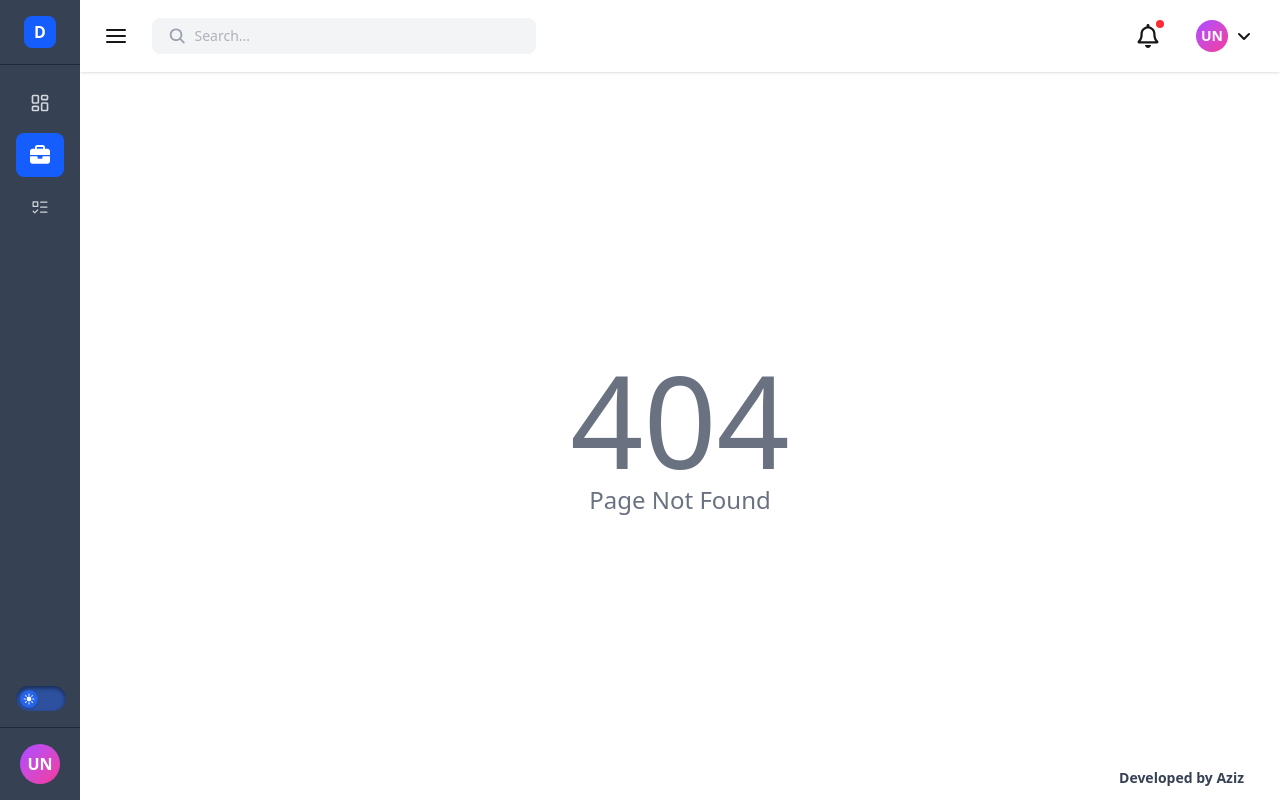
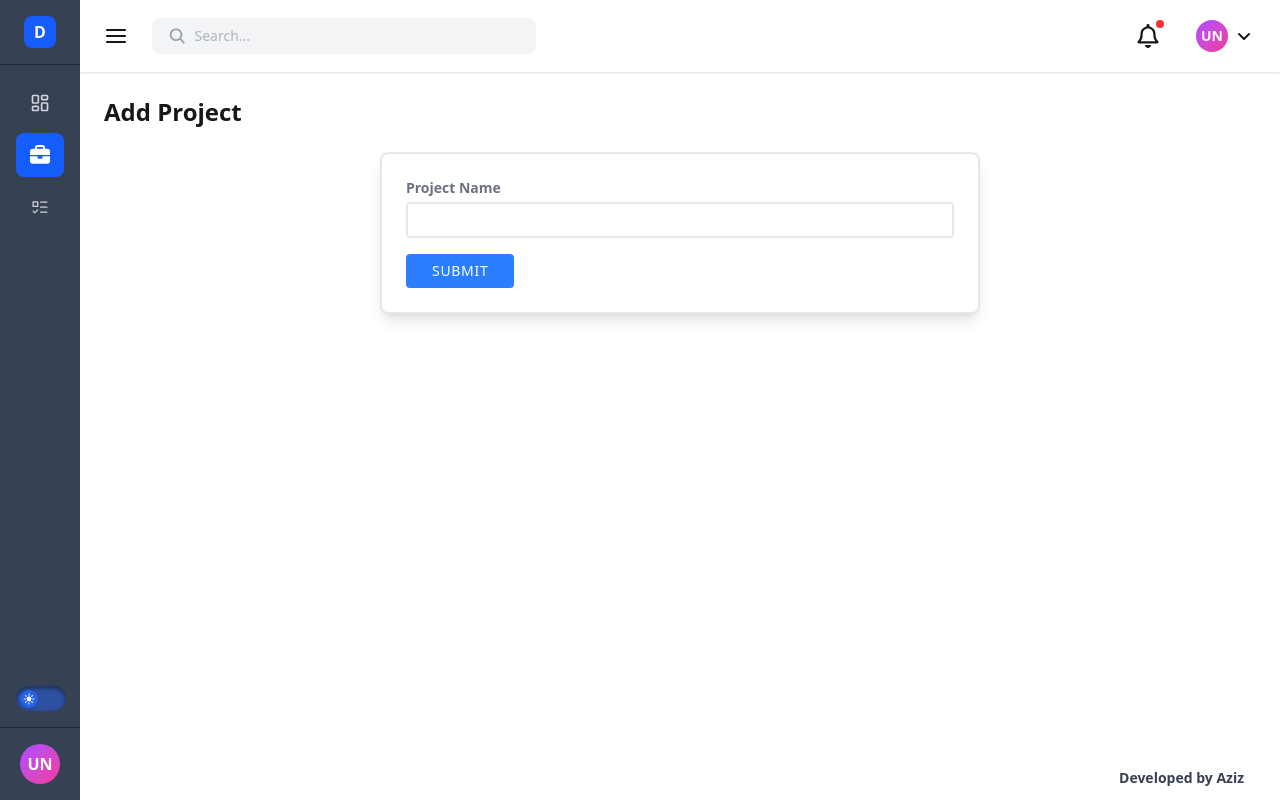
Before and after one commit to IAMA3I3/nextjs-dashboard, a Next.js app: page /projects/create in a window 1280 px wide. Before the commit this address had no page. Built offline with nearby package versions, Linux system fonts and the light colour scheme.

Commit message:
add project form

```diff
--- a/package.json
+++ b/package.json
@@ -9,9 +9,13 @@
     "lint": "eslint"
   },
   "dependencies": {
+    "@emotion/react": "^11.14.0",
+    "@emotion/styled": "^11.14.1",
+    "@mui/material": "^7.3.7",
     "next": "16.1.3",
     "react": "19.2.3",
     "react-dom": "19.2.3",
+    "react-hot-toast": "^2.6.0",
     "react-icons": "^5.5.0",
     "recharts": "^3.6.0"
   },
--- a/src/app/layout.tsx
+++ b/src/app/layout.tsx
@@ -6,6 +6,7 @@ import { StateProvider } from "@/context/StateContext";
 import Topbar from "@/components/layout/Topbar";
 import Footer from "@/components/layout/Footer";
 import { DashboardProvider } from "@/context/DashboardProvider";
+import { Toaster } from "react-hot-toast";
 
 const geistSans = Geist({
   variable: "--font-geist-sans",
@@ -44,6 +45,7 @@ export default function RootLayout({
               </div>
             </div>
             <Footer />
+            <Toaster position="bottom-right" />
           </body>
         </DashboardProvider>
       </StateProvider>
--- a/src/app/loading.tsx
+++ b/src/app/loading.tsx
@@ -1,8 +1,10 @@
+import { CircularProgress } from "@mui/material";
+
 export default function Loading() {
 
     return (
         <div className=" h-full flex-1 flex justify-center items-center flex-col">
-            <div className=" w-20 aspect-square rounded-full border-x-2 border-gray-500 animate-spin"></div>
+            <CircularProgress />
         </div>
     )
 }
--- /dev/null
+++ b/src/app/projects/create/page.tsx
@@ -0,0 +1,14 @@
+import AddProjectForm from "@/components/projects/AddProjectForm";
+
+export default function CreateProject() {
+    return (
+        <>
+            <h2 className="text-2xl font-semibold mb-6">
+                Add Project
+            </h2>
+            <div className=" w-full max-w-150 mx-auto">
+                <AddProjectForm />
+            </div>
+        </>
+    )
+}
--- /dev/null
+++ b/src/app/tasks/create/page.tsx
@@ -0,0 +1,9 @@
+export default function Createtask() {
+    return (
+        <>
+            <h2 className="text-2xl font-semibold mb-6">
+                Add Task
+            </h2>
+        </>
+    )
+}
--- /dev/null
+++ b/src/components/projects/AddProjectForm.tsx
@@ -0,0 +1,62 @@
+"use client"
+
+import { ChangeEvent, FormEvent, useState } from "react"
+import { Button } from "../ui/Button"
+import toast from "react-hot-toast"
+import { useRouter } from "next/navigation"
+import { useDashboardContext } from "@/context/DashboardContext"
+import { Project } from "@/types/project"
+
+type AddProjectFormData = {
+    name: string
+}
+
+const initialData: AddProjectFormData = {
+    name: ""
+}
+
+export default function AddProjectForm() {
+
+    const router = useRouter()
+    const { dispatch } = useDashboardContext()
+
+    const [data, setData] = useState<AddProjectFormData>(initialData)
+    const [isLoading, setIsLoading] = useState(false)
+
+    const onInputChange = (e: ChangeEvent<HTMLInputElement>) => {
+        const { name, value } = e.target
+        setData({ ...data, [name]: value })
+    }
+
+    const onFormSubmit = async (e: FormEvent<HTMLFormElement>) => {
+        e.preventDefault()
+        setIsLoading(true)
+
+        const newProject: Project = {
+            id: crypto.randomUUID(),
+            name: data.name
+        }
+
+        await new Promise<void>(resolve => setTimeout(resolve, 2000)) // to simulate delay
+
+        dispatch({ type: "ADD_PROJECT", payload: newProject })
+
+        // console.log(data)
+        setIsLoading(false)
+        setData(initialData)
+        toast.success("Project Added")
+        router.replace("/projects")
+    }
+
+    return (
+        <form onSubmit={onFormSubmit} className=" w-full rounded-lg p-6 shadow-lg bg-white dark:bg-slate-700 border-2 border-gray-200 dark:border-slate-800">
+            <div className=" space-y-4">
+                <div className=" flex gap-1 flex-col items-start">
+                    <label htmlFor="name" className=" text-sm text-muted font-semibold">Project Name</label>
+                    <input value={data.name} onChange={onInputChange} required type="text" id="name" name="name" className=" py-1 px-3 rounded w-full outline-none border-2 border-gray-200 dark:border-slate-800 focus:border-blue-500" />
+                </div>
+                <Button type="submit" text="SUBMIT" isLoading={isLoading} />
+            </div>
+        </form>
+    )
+}
--- a/src/components/projects/List.tsx
+++ b/src/components/projects/List.tsx
@@ -3,7 +3,8 @@
 import { useDashboardContext } from "@/context/DashboardContext"
 import StatusBadge from "../tasks/StatusBadge"
 import { FaTrashCan } from "react-icons/fa6"
-import { Project } from "@/types/project"
+import { Button } from "../ui/Button"
+import Link from "next/link"
 
 export default function ProjectsList() {
 
@@ -11,25 +12,9 @@ export default function ProjectsList() {
 
     return (
         <div className="space-y-6">
-            <form
-                onSubmit={e => {
-                    e.preventDefault()
-
-                    const newProject: Project = {
-                        id: crypto.randomUUID(),
-                        name: "New Project"
-                    }
-
-                    dispatch({ type: "ADD_PROJECT", payload: newProject })
-                }}
-            >
-                <button
-                    type="submit"
-                    className="px-4 py-2 bg-black text-white rounded-md"
-                >
-                    Add Project
-                </button>
-            </form>
+            <Link href={"/projects/create"} className=" inline-block">
+                <Button text="ADD PROJECT" />
+            </Link>
             {
                 projects.map(project => {
                     const projectTasks = tasks.filter(task => task.projectId === project.id)
--- /dev/null
+++ b/src/components/ui/Button.tsx
@@ -0,0 +1,86 @@
+import { CircularProgress } from "@mui/material"
+import { IconType } from "react-icons"
+
+type ButtonProps = React.ButtonHTMLAttributes<HTMLButtonElement> & {
+    variant?: "primary" | "secondary"
+    size?: "small" | "medium" | "large" | "inherit"
+    rounded?: boolean
+    outlined?: boolean
+    icon?: IconType
+    text?: string
+    iconPosition?: "start" | "end"
+    fullWidth?: boolean
+    isLoading?: boolean
+}
+
+export const Button = ({ variant = "primary", size = "medium", rounded = false, outlined = false, icon: Icon, text, iconPosition = "start", fullWidth = false, isLoading = false, ...rest }: ButtonProps) => {
+    return (
+        <button
+            {...rest}
+            disabled={isLoading}
+            className={`
+                ${variant === "primary" && !outlined && " bg-blue-500 hover:bg-blue-400 text-white border-2 border-blue-500 hover:border-blue-400"}
+                ${variant === "secondary" && !outlined && " bg-slate-800 hover:bg-slate-700 text-white boarder-2 border-slate-800 hover:border-slate-700"}
+                ${variant === "primary" && outlined && " border-2 border-blue-500 text-blue-500 hover:bg-blue-500 hover:text-white"}
+                ${variant === "secondary" && outlined && " border-2 border-slate-800 text-slate-800 hover:bg-slate-700 hover:text-white"}
+                ${size === "small" && " text-xs font-semibold"}
+                ${size === "medium" && " text-sm"}
+                ${size === "large" && " text-base"}
+                ${rounded ? " rounded-full" : " rounded"}
+                ${fullWidth && "w-full justify-center"}
+                py-2 px-6 tracking-wider flex items-center gap-2
+                disabled:bg-gray-400 disabled:text-white cursor-pointer
+                disabled:pointer-events-none active:scale-95 leading-none
+                disabled:border-gray-400 relative
+            `}>
+            {
+                isLoading ?
+                    <>
+                        {
+                            Icon && iconPosition === "start" &&
+                            <CircularProgress size={14} />
+                        }
+                        {
+                            Icon ?
+                                text
+                                :
+                                <>
+                                    <span className=" opacity-0">{text}</span>
+                                    <span className=" absolute w-full h-full top-0 left-0 flex justify-center items-center"><CircularProgress size={14} /></span>
+                                </>
+                        }
+                        {
+                            Icon && iconPosition === "end" &&
+                            <CircularProgress size={14} />
+                        }
+                    </>
+                    :
+                    <>
+                        {
+                            Icon && iconPosition === "start" &&
+                            <Icon
+                                className={`
+                        ${size === "small" && " text-sm"}
+                        ${size === "medium" && " text-base"}
+                        ${size === "medium" && " text-lg"}
+                        mb-0.5x
+                    `}
+                            />
+                        }
+                        {text}
+                        {
+                            Icon && iconPosition === "end" &&
+                            <Icon
+                                className={`
+                        ${size === "small" && " text-sm"}
+                        ${size === "medium" && " text-base"}
+                        ${size === "medium" && " text-lg"}
+                        mb-0.5x
+                    `}
+                            />
+                        }
+                    </>
+            }
+        </button>
+    )
+}
```
Also changed, not shown: 1 other file (tests, documents, lock files or other folders).
